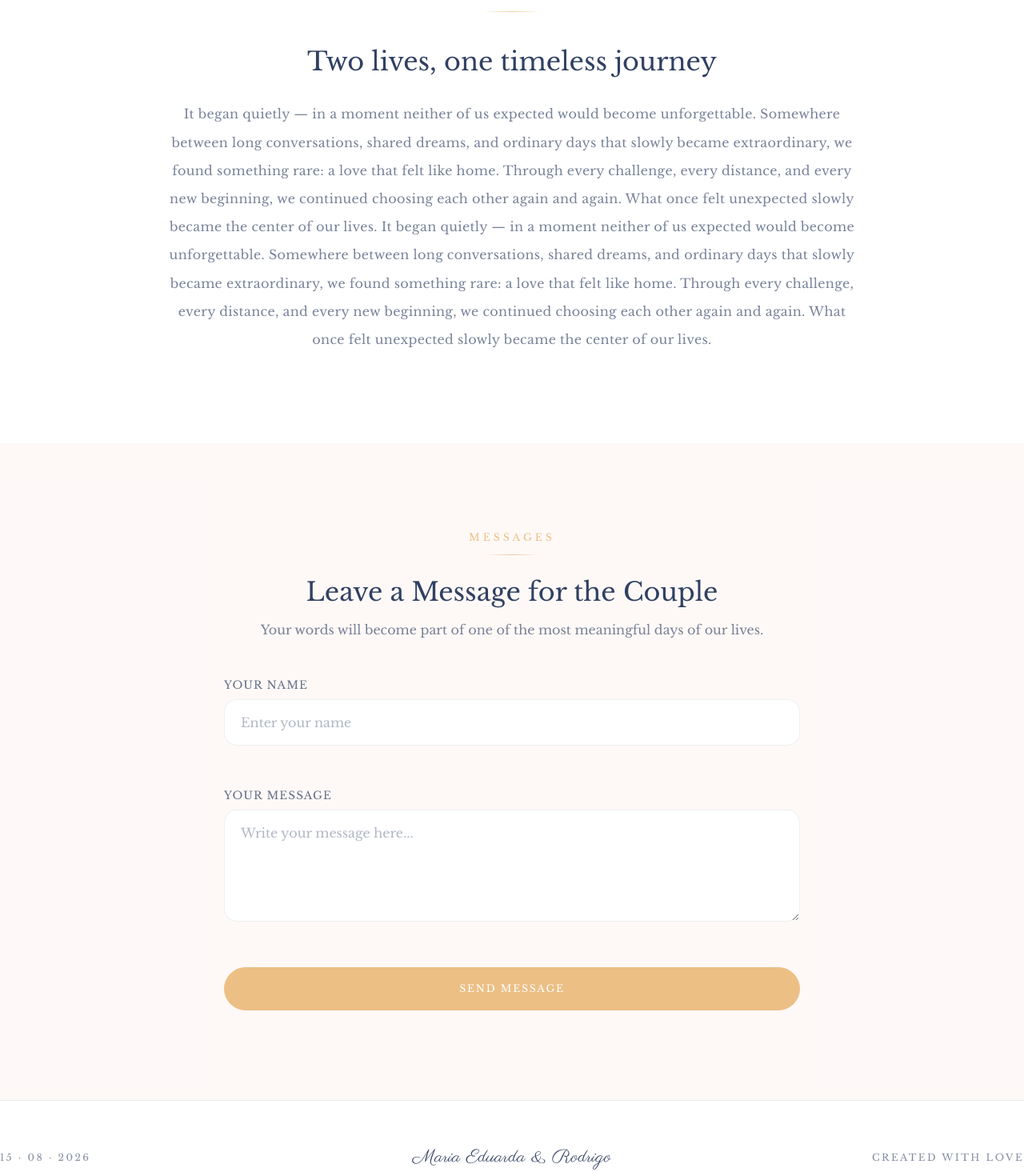
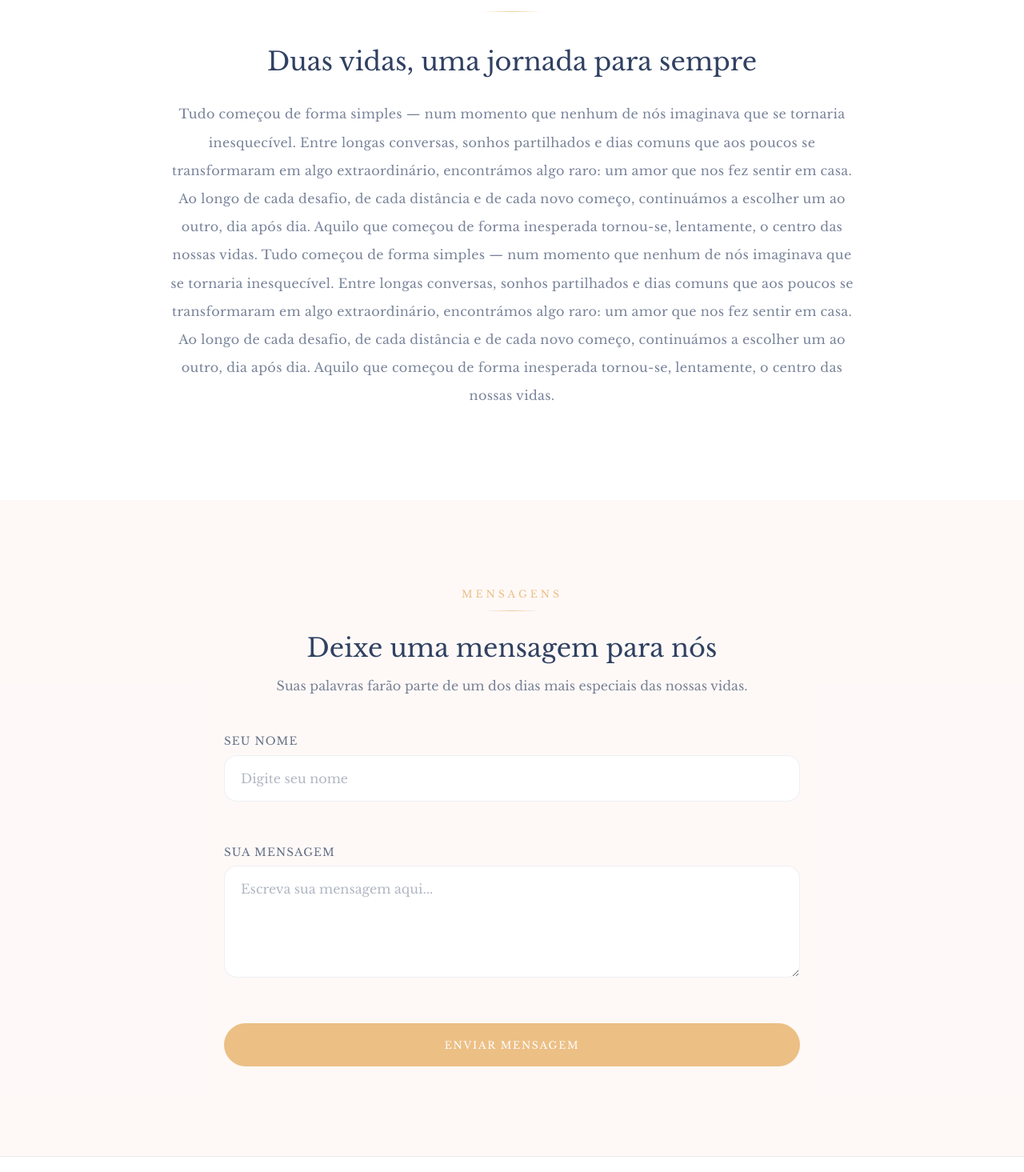
Before and after one commit to RodrigoSubtil/meu-casamento, a React (Vite) app: page / in a window 1280 px wide. Shown: the part 925-2390 px from the top of the page at 80% size. Built offline with nearby package versions, Linux system fonts and the light colour scheme.

Commit message:
Home tarduzido

```diff
--- a/src/components/footer/Footer.tsx
+++ b/src/components/footer/Footer.tsx
@@ -20,7 +20,7 @@ export default function Footer() {
 
             {/* RIGHT */}
             <div className="footer-right">
-               <span>Created with love</span>
+               <span>Criado com amor</span>
             </div>
 
          </div>
--- a/src/components/header/Header.tsx
+++ b/src/components/header/Header.tsx
@@ -10,18 +10,18 @@ export default function Header() {
 
                <div className="nav-dropdown">
                   <button className="nav-button">
-                     Pages
+                     Páginas
                   </button>
 
                   <div className="dropdown-menu">
-                     <a href="locations">Locations</a>
+                     <a href="locations">Locais</a>
                      <a href="rsvp">RSVP</a>
-                     <a href="questions">Questions</a>
-                     <a href="gallery">Gallery</a>
+                     <a href="questions">Perguntas</a>
+                     <a href="gallery">Galeria</a>
                   </div>
                </div>
 
-               <a href="gift-registry">Gift Registry</a>
+               <a href="gift-registry">Presentes</a>
 
             </nav>
 
--- a/src/components/home/message/ContentMessage.tsx
+++ b/src/components/home/message/ContentMessage.tsx
@@ -52,15 +52,15 @@ export default function ContentMessage() {
 
             <div className="message-header">
                <div className="luxury-title">
-                  <span>Messages</span>
+                  <span>Mensagens</span>
                </div>
 
                <h2 className="message-title">
-                  Leave a Message for the Couple
+                  Deixe uma mensagem para nós
                </h2>
 
                <p className="message-subtitle">
-                  Your words will become part of one of the most meaningful days of our lives.
+                  Suas palavras farão parte de um dos dias mais especiais das nossas vidas.
                </p>
             </div>
 
@@ -69,19 +69,19 @@ export default function ContentMessage() {
                {/* SUCCESS GLOBAL */}
                {success && (
                   <div className="form-success show">
-                     Your message was sent successfully
+                     Sua mensagem foi enviada com sucesso
                   </div>
                )}
 
                {/* NAME */}
                <div className="form-group">
-                  <label className="form-label">Your Name</label>
+                  <label className="form-label">Seu nome</label>
 
                   <input
                      type="text"
                      value={name}
                      onChange={(e) => setName(e.target.value)}
-                     placeholder="Enter your name"
+                     placeholder="Digite seu nome"
                      className={`form-input ${errors.name ? "form-error-input" : ""}`}
                   />
 
@@ -92,12 +92,12 @@ export default function ContentMessage() {
 
                {/* MESSAGE */}
                <div className="form-group">
-                  <label className="form-label">Your Message</label>
+                  <label className="form-label">Sua mensagem</label>
 
                   <textarea
                      value={message}
                      onChange={(e) => setMessage(e.target.value)}
-                     placeholder="Write your message here..."
+                     placeholder="Escreva sua mensagem aqui..."
                      className={`form-textarea ${errors.message ? "form-error-input" : ""}`}
                   />
 
@@ -107,7 +107,7 @@ export default function ContentMessage() {
                </div>
 
                <button className="form-button" disabled={loading}>
-                  {loading ? "Sending..." : "Send Message"}
+                  {loading ? "Enviando..." : "Enviar Mensagem"}
                </button>
 
             </form>
--- /dev/null
+++ b/src/components/home/ourStory/ContentOurStory.tsx
@@ -0,0 +1,47 @@
+import "./contentOurStory.css";
+
+export default function ContentOurStory() {
+   return (
+      <section className="our-story">
+
+         <div className="our-story-container">
+
+            {/* TITLE */}
+            <div className="luxury-title">
+               <span>Nossa História</span>
+            </div>
+
+            <h2 className="our-story-title">
+               Duas vidas, uma jornada para sempre
+            </h2>
+
+            {/* EDITORIAL STORY */}
+            <div className="story-editorial">
+
+               <p>
+                  Tudo começou de forma simples — num momento que nenhum de nós imaginava
+                  que se tornaria inesquecível. Entre longas conversas, sonhos partilhados
+                  e dias comuns que aos poucos se transformaram em algo extraordinário,
+                  encontrámos algo raro: um amor que nos fez sentir em casa.
+
+                  Ao longo de cada desafio, de cada distância e de cada novo começo,
+                  continuámos a escolher um ao outro, dia após dia. Aquilo que começou
+                  de forma inesperada tornou-se, lentamente, o centro das nossas vidas.
+
+                  Tudo começou de forma simples — num momento que nenhum de nós imaginava
+                  que se tornaria inesquecível. Entre longas conversas, sonhos partilhados
+                  e dias comuns que aos poucos se transformaram em algo extraordinário,
+                  encontrámos algo raro: um amor que nos fez sentir em casa.
+
+                  Ao longo de cada desafio, de cada distância e de cada novo começo,
+                  continuámos a escolher um ao outro, dia após dia. Aquilo que começou
+                  de forma inesperada tornou-se, lentamente, o centro das nossas vidas.
+               </p>
+
+            </div>
+
+         </div>
+
+      </section>
+   );
+}
--- a/src/components/ourStory/ContentOurStory.tsx
+++ /dev/null
@@ -1,48 +0,0 @@
-import "./contentOurStory.css";
-
-export default function ContentOurStory() {
-   return (
-      <section className="our-story">
-
-         <div className="our-story-container">
-
-            {/* TITLE */}
-            <div className="luxury-title">
-               <span>Our Story</span>
-            </div>
-
-            <h2 className="our-story-title">
-               Two lives, one timeless journey
-            </h2>
-
-            {/* EDITORIAL STORY */}
-            <div className="story-editorial">
-
-               <p>
-                  It began quietly — in a moment neither of us expected
-                  would become unforgettable. Somewhere between long
-                  conversations, shared dreams, and ordinary days that
-                  slowly became extraordinary, we found something rare:
-                  a love that felt like home.
-                  Through every challenge, every distance, and every
-                  new beginning, we continued choosing each other again
-                  and again. What once felt unexpected slowly became
-                  the center of our lives.
-                  It began quietly — in a moment neither of us expected
-                  would become unforgettable. Somewhere between long
-                  conversations, shared dreams, and ordinary days that
-                  slowly became extraordinary, we found something rare:
-                  a love that felt like home.
-                  Through every challenge, every distance, and every
-                  new beginning, we continued choosing each other again
-                  and again. What once felt unexpected slowly became
-                  the center of our lives.
-               </p>
-
-            </div>
-
-         </div>
-
-      </section>
-   );
-}
--- a/src/pages/Home.tsx
+++ b/src/pages/Home.tsx
@@ -2,7 +2,7 @@ import Footer from "../components/footer/Footer";
 import Header from "../components/header/Header";
 import Hero from "../components/home/hero/Hero";
 import ContentMessage from "../components/home/message/ContentMessage";
-import OurStory from "../components/ourStory/ContentOurStory";
+import ContentOurStory from "../components/home/ourStory/ContentOurStory";
 
 export default function Home() {
    return (
@@ -12,7 +12,7 @@ export default function Home() {
 
          <Hero />
 
-         <OurStory />
+         <ContentOurStory />
 
          <ContentMessage />
 
```
Also changed, not shown: src/components/home/ourStory/contentOurStory.css (renamed from src/components/ourStory/contentOurStory.css).
